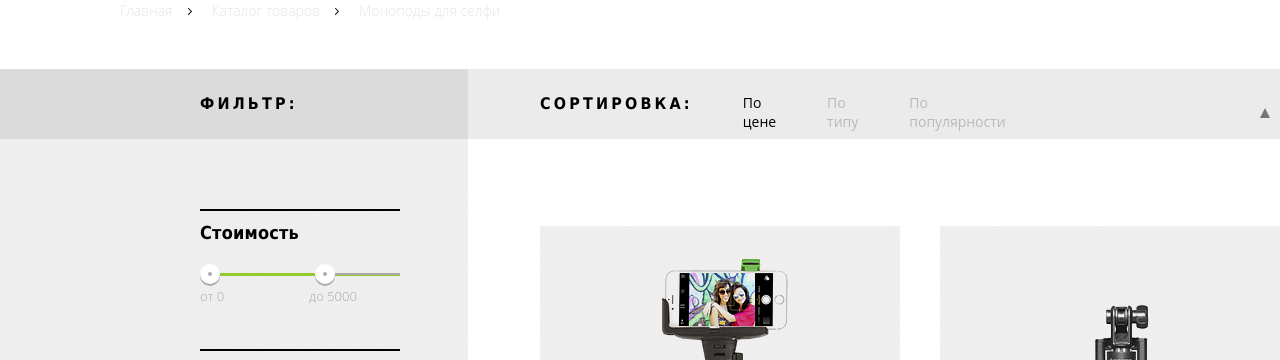
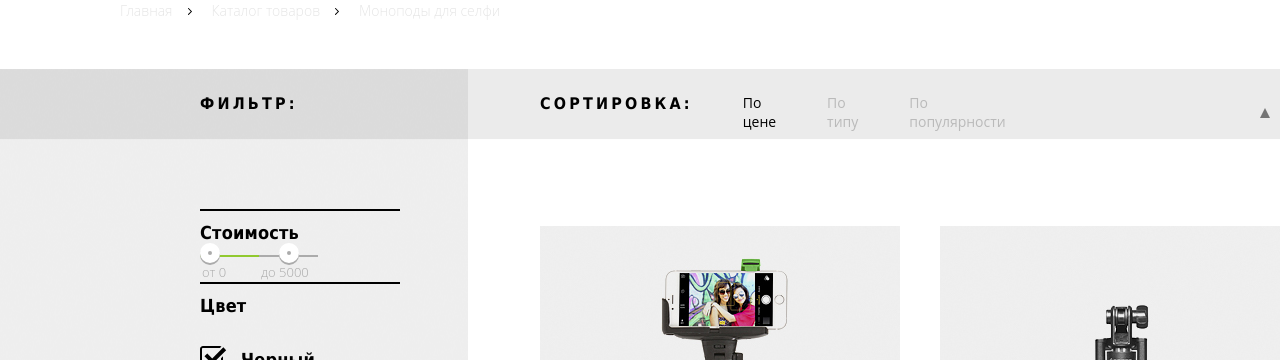
Before and after one commit to JhonySmith/661141-device-26, a plain HTML site: page catalog.html in a window 1280 px wide. Shown: the part 370-730 px from the top of the page. Drawn offline with Linux system fonts and the light colour scheme.

Commit message:
change range

```diff
--- a/catalog.html
+++ b/catalog.html
@@ -93,21 +93,27 @@
               <form action="">
                 <div class="price-range">
                   <label for="price-range">Стоимость</label>
-                  <p class="range-buttons">
-                    <button
-                      class="range-button range-button-1"
-                      type="button"
-                    ></button>
-                    <button
-                      class="range-button range-button-2"
-                      type="button"
-                    ></button>
-                  </p>
-                </div>
-                <div class="range-label">
-                  <p>от 0</p>
-                  <p>до 5000</p>
-                </div>
+
+                  <div class="range">
+                    <div class="range-progress">
+                      <div class="range-bar">
+                        <div class="range-bar-point range-bar-start">
+                          <button class="range-button" type="button"></button>
+                          <p>
+                            <label for="" class="visually-hidden"></label>
+                            <input type="text" value="от 0" />
+                          </p>
+                        </div>
+                        <div class="range-bar-point range-bar-end">
+                          <button class="range-button" type="button"></button>
+                          <p>
+                            <label for="" class="visually-hidden"></label>
+                            <input type="text" value="до 5000" />
+                          </p>
+                        </div>
+                      </div>
+                    </div>
+                  </div>
                 <div class="filter-color">
                   <fieldset>
                     <legend>Цвет</legend>
@@ -208,8 +214,8 @@
                   <li><a href="#">По популярности</a></li>
                 </ul>
                 <span class="sort-btn">
-                  <a class="sort-btn-up sort-active"href="#"></a>
-                  <a class="sort-btn-down"href="#"></a>
+                  <a class="sort-btn-up sort-active" href="#"></a>
+                  <a class="sort-btn-down" href="#"></a>
                 </span>
               </section>
 
--- a/css/style.css
+++ b/css/style.css
@@ -1138,26 +1138,59 @@ section.contacts::before {
   );
 }
 
-.range-buttons::after {
-  content: "";
-  display: block;
-  width: 73px;
-  height: 2px;
-  background-color: #ababab;
-}
-
-.range-label {
-  display: flex;
-  margin-bottom: 45px;
-}
-
-.range-label p {
-  margin: 0;
+.range-bar {
+  display: flex;
+}
+
+.range-bar-start {
+  display: flex;
+  flex-direction: column;
+  justify-content: center;
+  align-items: flex-start;
+
+  background: linear-gradient(
+    to bottom,
+    transparent 30%,
+    #91c92f 30%,
+    #91c92f 35%,
+    transparent 35%
+  );
+}
+
+.range-bar-end {
+  display: flex;
+  flex-direction: column;
+  justify-content: center;
+  align-items: center;
+
+  background: linear-gradient(
+    to bottom,
+    transparent 30%,
+    #ababab 30%,
+    #ababab 35%,
+    transparent 35%
+  );
+}
+
+.range-bar-point p {
+  margin: 0;
+}
+
+.range-bar-point input[type="text"] {
+  width: 55px;
 
   font-weight: 300;
   font-size: 13px;
   font-family: "Open Sans", "Arial", "Helvetica", sans-serif;
   color: #ababab;
+
+  background-color: transparent;
+  border: none;
+}
+
+.range-label {
+  display: flex;
+  margin-bottom: 45px;
 }
 
 .range-label p:first-child {
```
